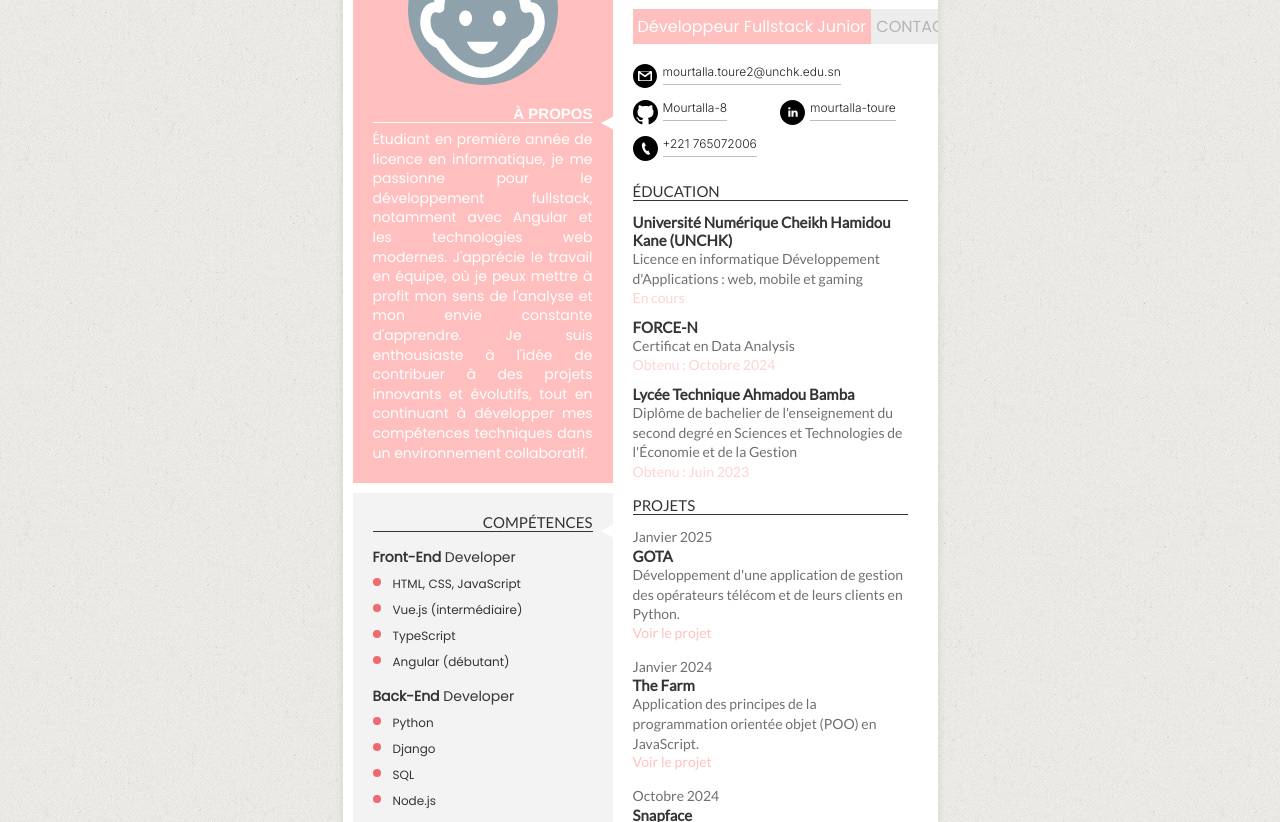
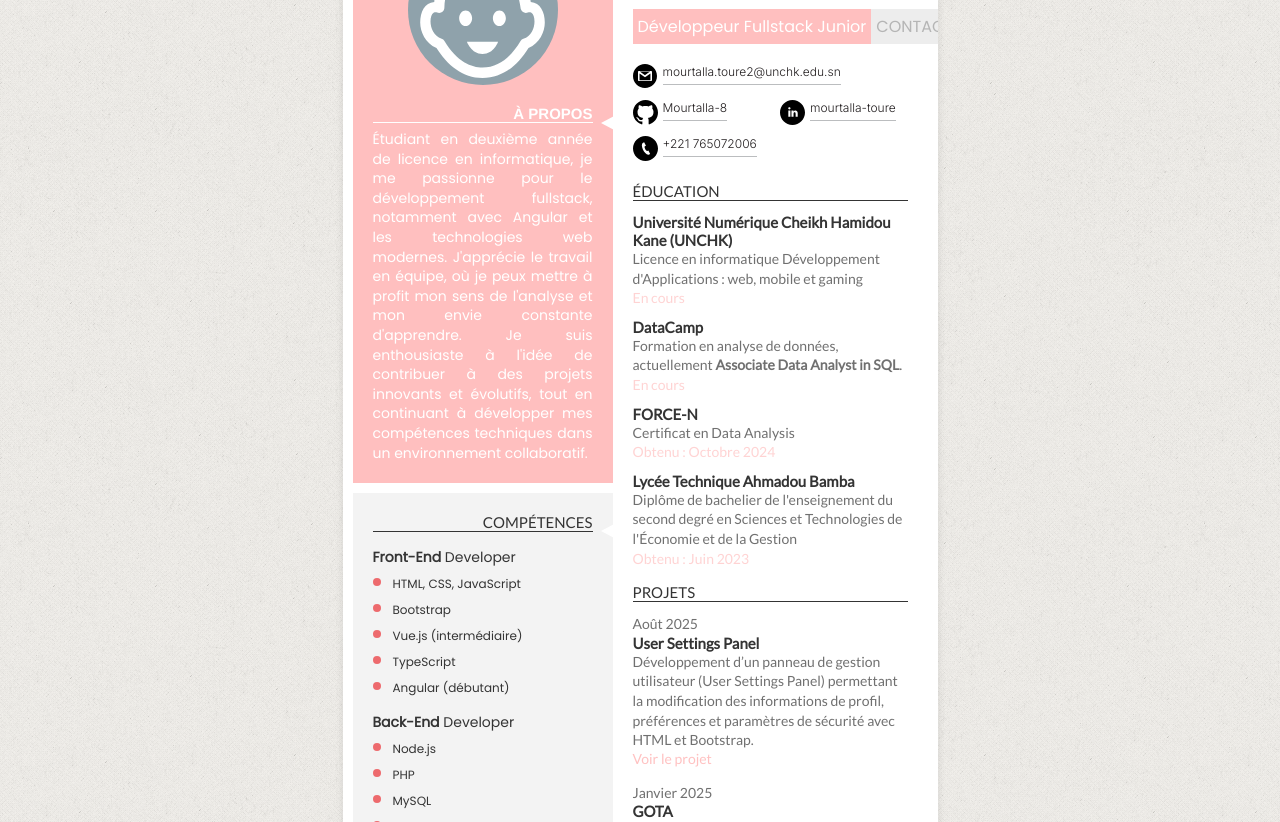
Before and after one commit to Mourtalla-8/CV___HTML-CSS, a plain HTML site: page index.html in a window 1280 px wide. Shown: the part 130-952 px from the top of the page. Drawn offline with Linux system fonts and the light colour scheme; a web font is replaced by a local one.

Commit message:
Update index.html

```diff
--- a/index.html
+++ b/index.html
@@ -29,7 +29,7 @@
           <h2>À PROPOS</h2>
           <hr>
           <p>
-            Étudiant en première année de licence en informatique, je me passionne pour le développement fullstack, notamment avec Angular et les technologies web modernes.
+            Étudiant en deuxième année de licence en informatique, je me passionne pour le développement fullstack, notamment avec Angular et les technologies web modernes.
             J'apprécie le travail en équipe, où je peux mettre à profit mon sens de l'analyse et mon envie constante d'apprendre.
             Je suis enthousiaste à l'idée de contribuer à des projets innovants et évolutifs, tout en continuant à développer mes compétences techniques dans un environnement collaboratif.
           </p>
@@ -56,6 +56,7 @@
               <h3><strong>Front-End</strong> Developer</h3>
               <ul>
                 <li>HTML, CSS, JavaScript</li>
+                <li>Bootstrap</li>
                 <li>Vue.js (intermédiaire)</li>
                 <li>TypeScript</li>
                 <li>Angular (débutant)</li>
@@ -64,16 +65,16 @@
             <div class="competence-developpeurBackEnd skills-list">
               <h3><strong>Back-End</strong> Developer</h3>
               <ul>
+                <li>Node.js</li>
+                <li>PHP</li>
+                <li>MySQL</li>
                 <li>Python</li>
                 <li>Django</li>
-                <li>SQL</li>
-                <li>Node.js</li>
               </ul>
             </div>
             <div class="competence-UI/UXDesigner skills-list">
               <h3><strong>UI/UX</strong> Designer</h3>
               <ul>
-                <li>Balsamiq</li>
                 <li>Figma</li>
               </ul>
             </div>
@@ -125,13 +126,13 @@
             <svg xmlns="http://www.w3.org/2000/svg" width="20" height="20" viewBox="0 0 24 24">
               <path d="M12 0c-6.626 0-12 5.373-12 12 0 5.302 3.438 9.8 8.207 11.387.599.111.793-.261.793-.577v-2.234c-3.338.726-4.033-1.416-4.033-1.416-.546-1.387-1.333-1.756-1.333-1.756-1.089-.745.083-.729.083-.729 1.205.084 1.839 1.237 1.839 1.237 1.07 1.834 2.807 1.304 3.492.997.107-.775.418-1.305.762-1.604-2.665-.305-5.467-1.334-5.467-5.931 0-1.311.469-2.381 1.236-3.221-.124-.303-.535-1.524.117-3.176 0 0 1.008-.322 3.301 1.23.957-.266 1.983-.399 3.003-.404 1.02.005 2.047.138 3.006.404 2.291-1.552 3.297-1.23 3.297-1.23.653 1.653.242 2.874.118 3.176.77.84 1.235 1.911 1.235 3.221 0 4.609-2.807 5.624-5.479 5.921.43.372.823 1.102.823 2.222v3.293c0 .319.192.694.801.576 4.765-1.589 8.199-6.086 8.199-11.386 0-6.627-5.373-12-12-12z"/>
             </svg>
-            <a href="https://github.com/Mourtalla-8">Mourtalla-8</a>
+            <a href="https://github.com/Mourtalla-8" target="_blank">Mourtalla-8</a>
           </div>
           <div class="contact-linkedin">
             <svg xmlns="http://www.w3.org/2000/svg" width="20" height="20" viewBox="0 0 24 24">
               <path d="M12 0c-6.627 0-12 5.373-12 12s5.373 12 12 12 12-5.373 12-12-5.373-12-12-12zm-2 16h-2v-6h2v6zm-1-6.891c-.607 0-1.1-.496-1.1-1.109 0-.612.492-1.109 1.1-1.109s1.1.497 1.1 1.109c0 .613-.493 1.109-1.1 1.109zm8 6.891h-1.998v-2.861c0-1.881-2.002-1.722-2.002 0v2.861h-2v-6h2v1.093c.872-1.616 4-1.736 4 1.548v3.359z"/>
             </svg>
-            <a href="https://www.linkedin.com/in/mourtalla-toure-0b7103330/">mourtalla-toure</a>
+            <a href="https://www.linkedin.com/in/mourtalla-toure/" target="_blank">mourtalla-toure</a>
           </div>
           <div class="contact-phone">
             <svg xmlns="http://www.w3.org/2000/svg" width="20" height="20" viewBox="0 0 24 24">
@@ -146,20 +147,30 @@
         <h2>ÉDUCATION</h2>
         <hr>
         <div class="education-list">
-          <div class="education-force-n">
+          <div class="education-unchk">
             <h3>Université Numérique Cheikh Hamidou Kane (UNCHK)</h3>
             <p>Licence en informatique Développement d'Applications : web, mobile et gaming</p>
-            <p>En cours</p>
+            <p><a href="https://fossil-tricorne-934.notion.site/UNCHK-25ba5482c15780798dfad54b0b2a4c3f?source=copy_link"
+              target="_blank" class="no-link-style">En cours</a></p>
+          </div>
+          <div class="education-datacamp">
+            <h3>DataCamp</h3>
+            <p>Formation en analyse de données, actuellement <strong>Associate Data Analyst in SQL</strong>.</p>
+            <p><a href="https://www.datacamp.com/portfolio/mourtalla?view=true" target="_blank" class="no-link-style">En
+                cours</a></p>
           </div>
           <div class="education-force-n">
-            <h3><a href="https://fossil-tricorne-934.notion.site/Mourtalla-TOURE-17ca5482c157806881d7f19e02d9b7f0?pvs=4" target="_blank" class="no-link-style">FORCE-N</a></h3>
+            <h3>FORCE-N</h3>
             <p>Certificat en Data Analysis</p>
-            <p>Obtenu : Octobre 2024</p>
+            <p><a href="https://fossil-tricorne-934.notion.site/Attestion-Force-N-19aa5482c1578052b3fef3b4fcb962fa?source=copy_link"
+                target="_blank" class="no-link-style">Obtenu : Octobre 2024</a></p>
           </div>
           <div class="education-bac">
-            <h3><a href="https://fossil-tricorne-934.notion.site/Mourtalla-TOURE-17ca5482c157806881d7f19e02d9b7f0?pvs=4" target="_blank" class="no-link-style">Lycée Technique Ahmadou Bamba</a></h3>
-            <p>Diplôme de bachelier de l'enseignement du second degré en Sciences et Technologies de l'Économie et de la Gestion</p>
-            <p>Obtenu : Juin 2023</p>
+            <h3>Lycée Technique Ahmadou Bamba</a></h3>
+            <p>Diplôme de bachelier de l'enseignement du second degré en Sciences et Technologies de l'Économie et de la
+              Gestion</p>
+            <p><a href="https://fossil-tricorne-934.notion.site/Dipl-me-de-bachelier-de-l-enseignement-du-second-19aa5482c1578030997de248c7133527?source=copy_link"
+                target="_blank" class="no-link-style">Obtenu : Juin 2023</a></p>
           </div>
         </div>
       </div>
@@ -168,6 +179,13 @@
         <h2>PROJETS</h2>
         <hr>
         <div class="projects-list">
+          <div>
+            <p>Août 2025</p>
+            <h3>User Settings Panel</h3>
+            <p>Développement d’un panneau de gestion utilisateur (User Settings Panel) permettant la modification des informations de profil, préférences et paramètres de sécurité avec HTML et Bootstrap.</p>
+            <a href="https://github.com/Mourtalla-8/User-Settings-Panel" target="_blank">Voir le projet</a>
+          </div>
+
           <div>
             <p>Janvier 2025</p>
             <h3>GOTA</h3>
@@ -180,12 +198,7 @@
             <p>Application des principes de la programmation orientée objet (POO) en JavaScript.</p>
             <a href="https://github.com/Mourtalla-8/The_Farm" target="_blank">Voir le projet</a>
           </div>
-          <div>
-            <p>Octobre 2024</p>
-            <h3>Snapface</h3>
-            <p>Développement d'une application web de partage de photos avec Angular.</p>
-            <a href="https://github.com/Mourtalla-8/Angular2" target="_blank">Voir le projet</a>
-          </div>
+
           <p><a href="https://github.com/Mourtalla-8" target="_blank">Voir d'autres</a></p>
         </div>
       </div>
```
